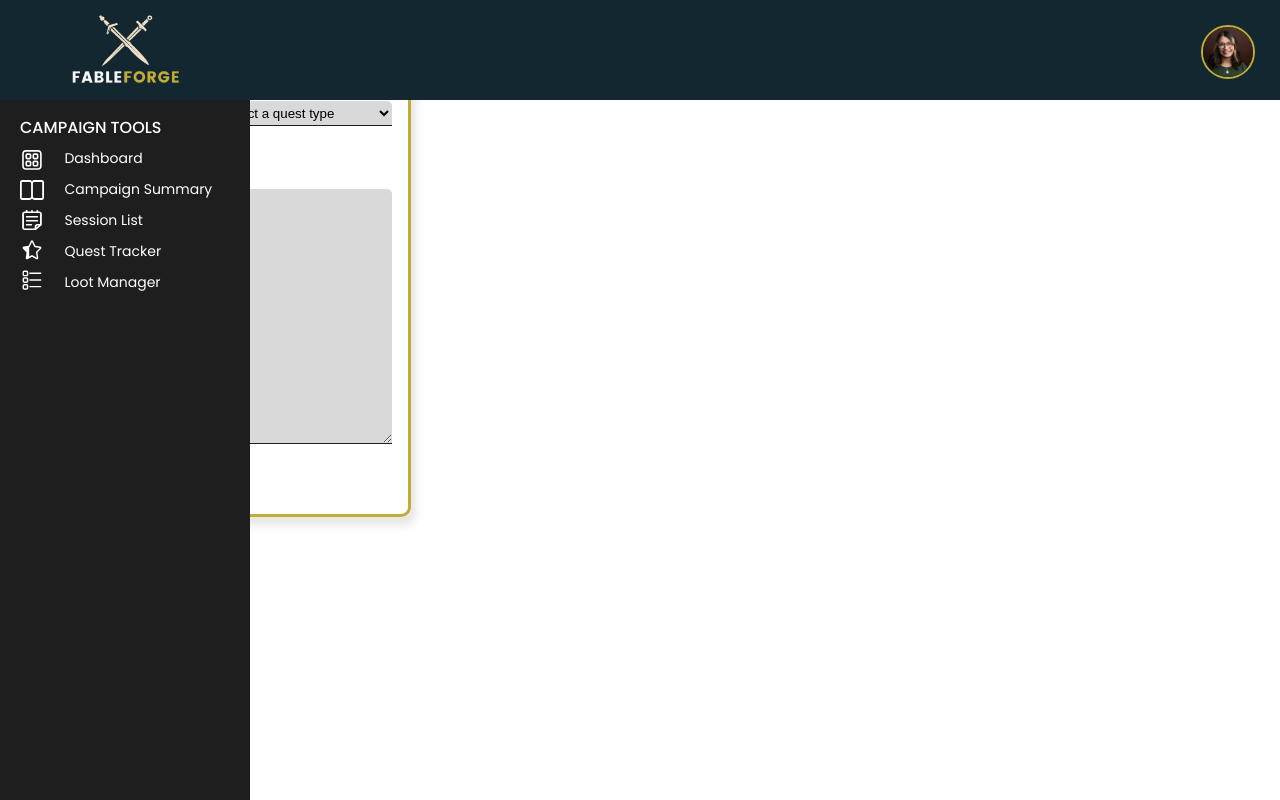
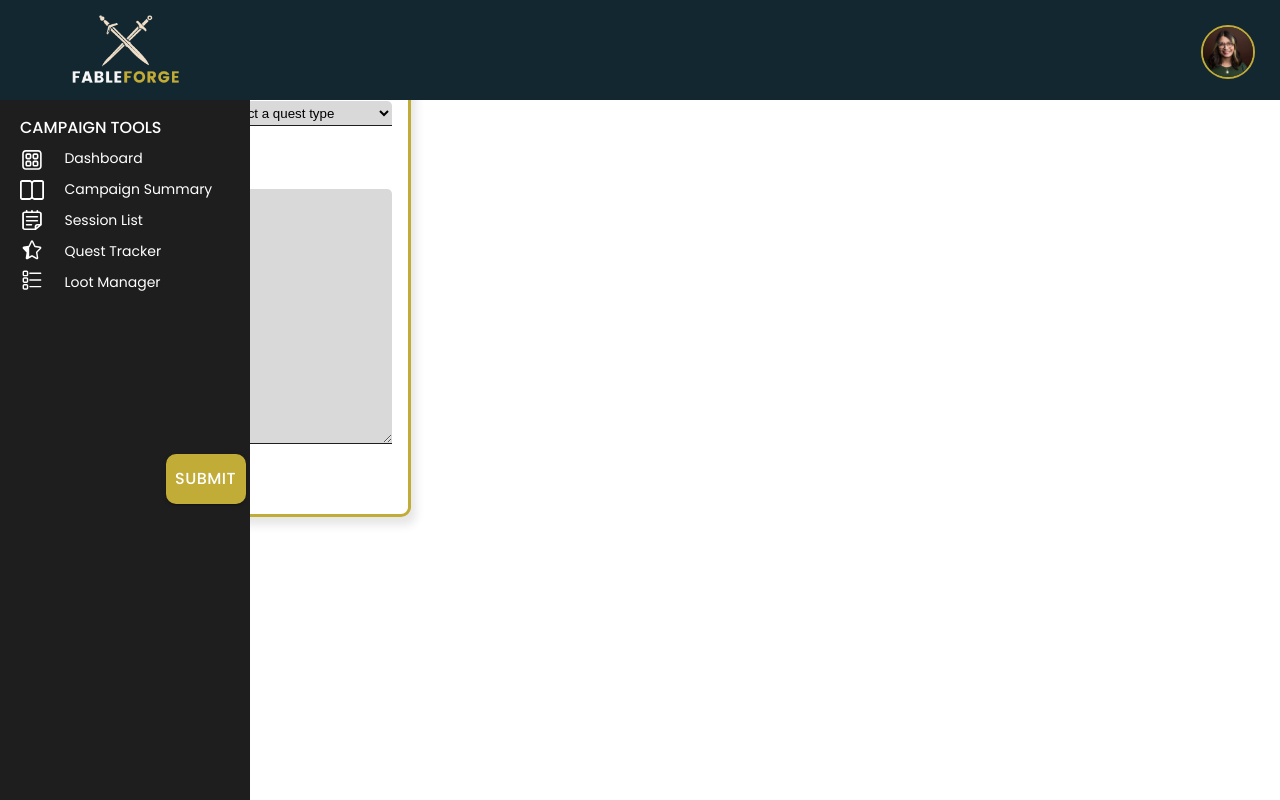
Before and after one commit to alliebourden/fableforge, a React (Vite) app: page /quest-tracker-form in a window 1280 px wide. Built offline with nearby package versions, Linux system fonts and the light colour scheme.

Commit message:
style - quest tracker button mui update

```diff
--- a/src/components/QuestTracker.jsx
+++ b/src/components/QuestTracker.jsx
@@ -4,6 +4,8 @@ import { useNavigate } from "react-router-dom";
 import QuestTrackerForm from "./QuestTrackerForm";
 import SelectedQuestDetails from "./SelectedQuestDetails";
 import QuestIcon from "../../assets/icons/QuestIcon.svg";
+import theme from "../Theme";
+import { Button, ThemeProvider } from "@mui/material";
 
 const QuestTracker = () => {
   const { quests, handleRemoveQuest } = useContext(SessionContext);
@@ -36,6 +38,7 @@ const QuestTracker = () => {
   const sideQuests = quests.filter((quest) => quest.type === "sideQuest");
 
   return (
+    <ThemeProvider theme={theme}>
     <div className="quest-tracker-container">
       <div className="quest-tracker-top">
         <img src={QuestIcon} height={20} />
@@ -78,15 +81,12 @@ const QuestTracker = () => {
                 <p>
                   <strong>{quest.header}</strong>
                 </p>
-                <button
+                <p
                   className="remove-quest-btn"
-                  onClick={(e) => {
-                    e.stopPropagation();
-                    handleRemoveQuestClick(quest);
-                  }}
+                  onClick={() => handleRemoveQuestClick(quest)}
                 >
-                  X
-                </button>
+                  &#10006;
+                </p>
               </div>
             ))}
           </div>
@@ -105,6 +105,7 @@ const QuestTracker = () => {
         </div>
       </div>
     </div>
+  </ThemeProvider>
   );
 };
 
--- a/src/components/QuestTrackerForm.jsx
+++ b/src/components/QuestTrackerForm.jsx
@@ -3,6 +3,8 @@ import { useForm } from "react-hook-form";
 import { useContext } from "react";
 import { SessionContext } from "./SessionContext";
 import AddSessionIcon from "../../assets/icons/AddSessionIcon.svg";
+import theme from "../Theme";
+import { Button, ThemeProvider } from "@mui/material";
 
 const QuestTrackerForm = ({ closeModal }) => {
   const { quests, handleAddQuest } = useContext(SessionContext);
@@ -16,6 +18,7 @@ const QuestTrackerForm = ({ closeModal }) => {
   };
 
   return (
+    <ThemeProvider theme={theme}>
     <div className="quest-form-content">
       <form
         onSubmit={handleSubmit(onSubmit)}
@@ -49,12 +52,17 @@ const QuestTrackerForm = ({ closeModal }) => {
           <textarea id="body" {...register("body", { required: true })} />
         </div>
         <div className="submit-btn">
-          <button type="submit" className="submit-new-quest">
+          <Button
+          variant="contained" color="primary"
+          type="submit"
+          // className="submit-new-quest">
+          >
             SUBMIT
-          </button>
+          </Button>
         </div>
       </form>
     </div>
+    </ThemeProvider>
   );
 };
 
```
